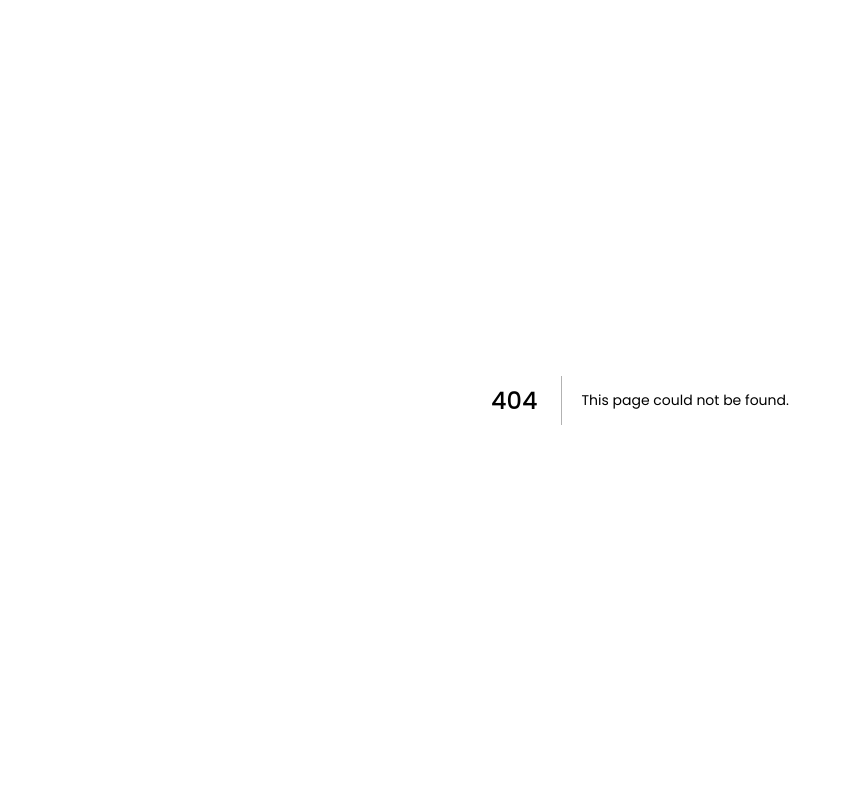
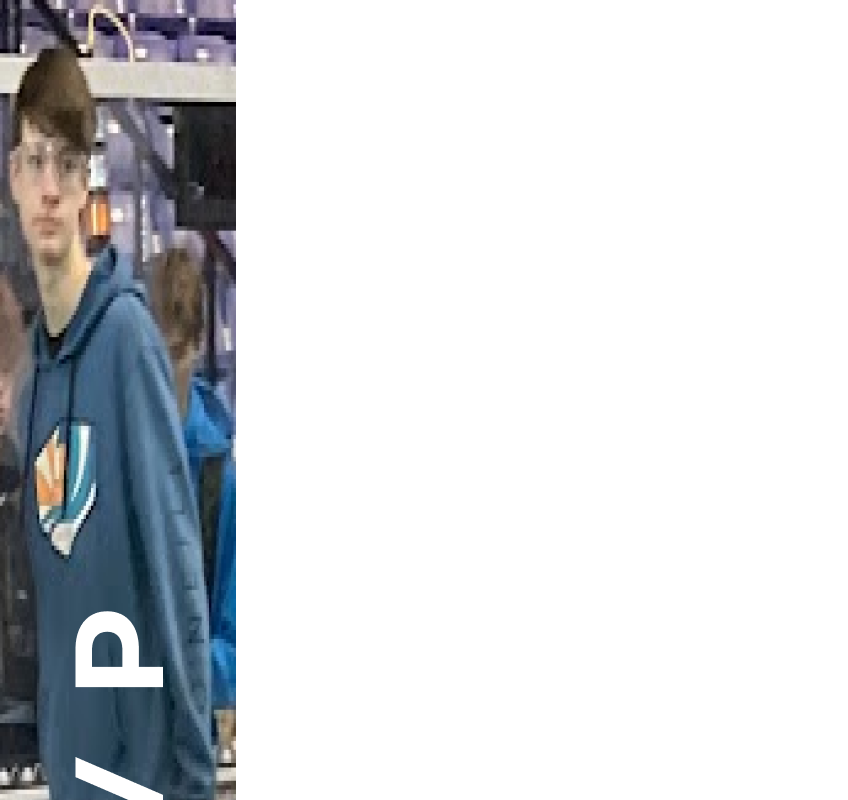
Before and after one commit to frc7787/Website-2024, a Next.js app: page /easter-egg in a window 1280 px wide. Before the commit this address had no page. Shown: the top 800 px of the page, without its empty margins (0-848 px from the left). Built offline with nearby package versions, Linux system fonts and the light colour scheme.

Commit message:
adding another fix to the competitions page

```diff
--- a/pages/_app.js
+++ b/pages/_app.js
@@ -2,6 +2,9 @@ import '../styles/globals.scss'
 import Head from "next/head"
 
 function MyApp({ Component, pageProps }) {
+  console.log("%c Ayo... What's this?: https://reybots.ca/easter-egg", "background: #222; color: #bada55")
+  console.log("%c PS: Don't tell the mentors :)", "background: #FF0000")
+
   return (
     <>
       <Head>
--- /dev/null
+++ b/pages/easter-egg.js
@@ -0,0 +1,7 @@
+export default function EasterEgg() {
+    return (
+        <>
+            <img src="/image.png" alt="Easter Egg" />
+        </>
+    )
+}
```
Also changed, not shown: public/image.png (added).
